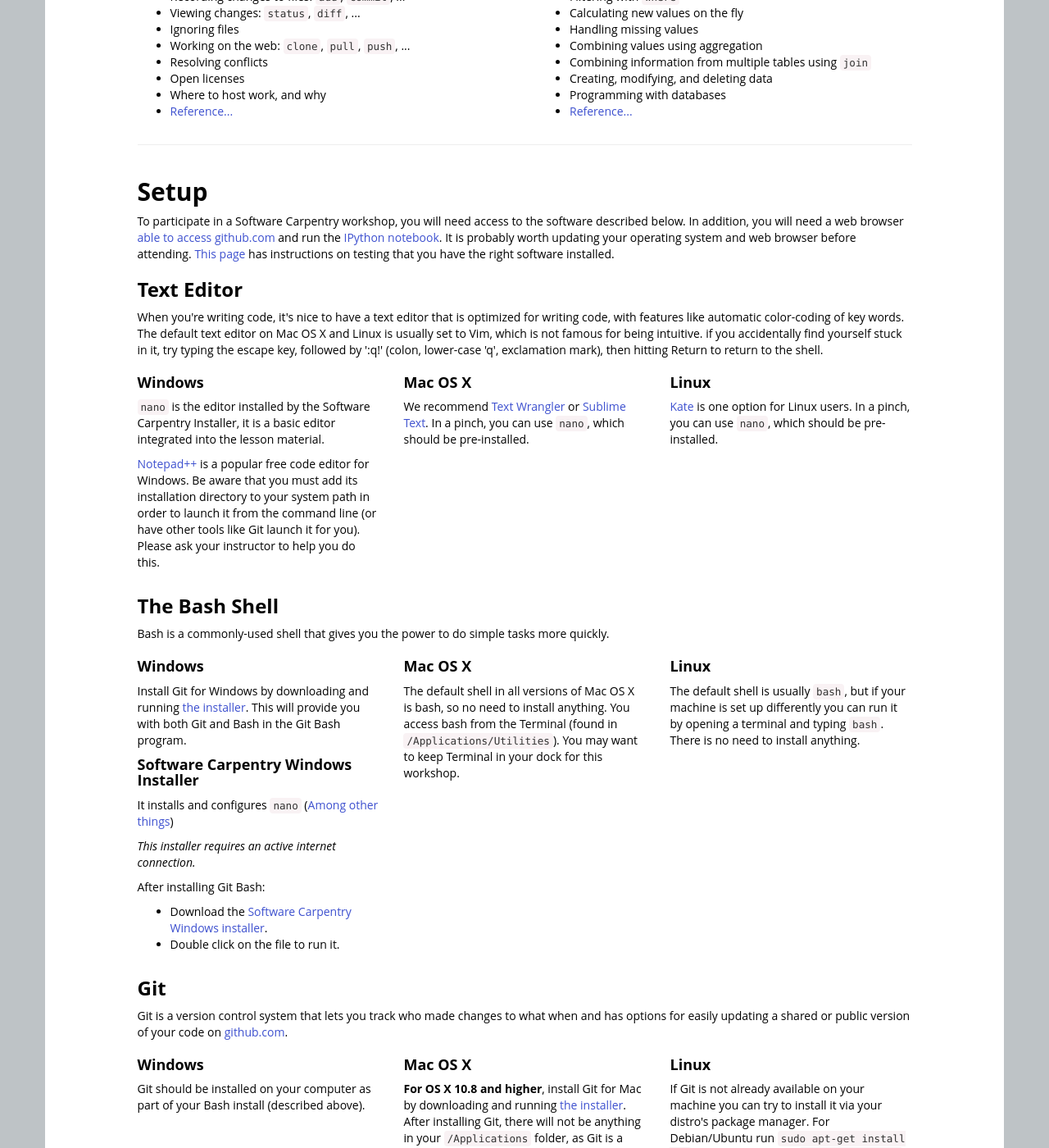
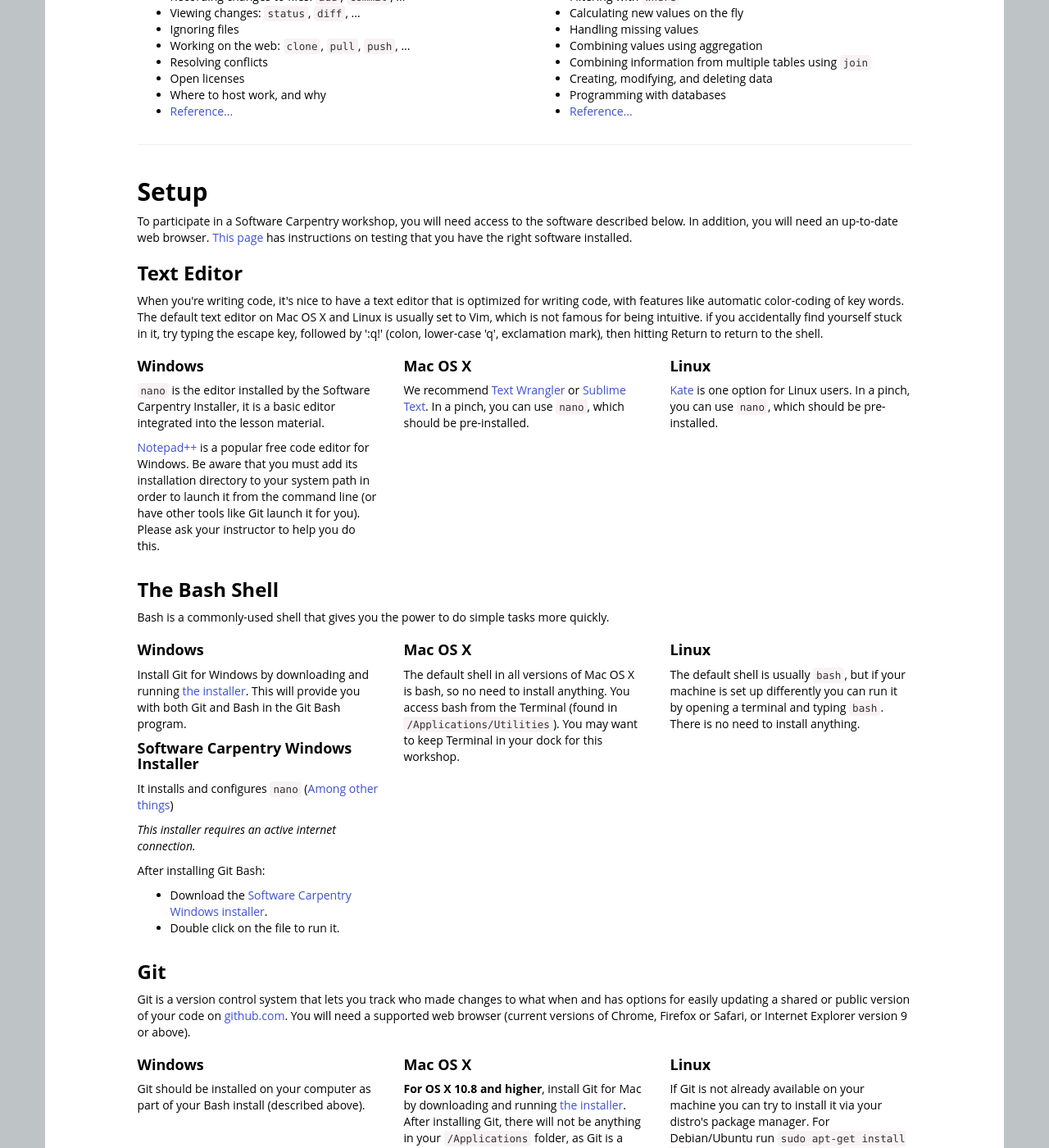
Before and after one commit to carpentries/workshop-template, a Jekyll site: the page built from index.html, in a window 1280 px wide and 1400 px high, scrolled down 1519 px. Shown: the whole window at 82% size. Built offline with Jekyll 4.4.1, drawn with Linux system fonts in a browser that asks for light colours; nearby versions of some CDN libraries; library files that are not in the unit come from our copies; some of the changed text lies outside the part shown.

Commit message:
Update web browser instructions.
This moves the requierments into the relevent
"section" (git and python), and lists the supported
versions. This way e.g. the Python requierment will
go away for an R workshop.

I've left a generic "you will need a web browser" at
the top of the insstallation instructions. People will
need some sort of browser to access an Etherpad and any
documentation.

Links to the requierments page are in comments (so that
these can easily be checked and updated in fututre).

```diff
--- a/index.html
+++ b/index.html
@@ -290,12 +290,7 @@
 <p>
   To participate in a Software Carpentry workshop, you will need
   access to the software described below. In addition, you will
-  need a web browser
-  <a href='https://help.github.com/articles/supported-browsers/'
-  >able to access github.com</a> and run the
-  <a href='http://ipython.org/ipython-doc/2/install/install.html#browser-compatibility'
-  >IPython notebook</a>. It is probably worth updating your operating
-  system and web browser before attending.
+  need an up-to-date web browser.
   <a href="setup/index.html">This page</a> has instructions on testing
   that you have the right software installed.
 </p>
@@ -402,14 +397,17 @@
   </div>
 <div> <!-- End of 'shell' section. -->
 
-<div id="git"> <!-- Start of 'Git' section. -->
+<div id='git'> <!-- Start of 'Git' section. GitHub browser compatability
+           is given at https://help.github.com/articles/supported-browsers/-->
   <h3>Git</h3>
 
   <p>
     Git is a version control system that lets you track who made changes
     to what when and has options for easily updating a shared or public
     version of your code
-    on <a href="https://github.com/">github.com</a>.
+    on <a href="https://github.com/">github.com</a>. You will need a
+    supported web browser (current versions of Chrome, Firefox or Safari,
+    or Internet Explorer version 9 or above).
   </p>
 
   <div class="row">
@@ -447,7 +445,10 @@
   </div>
 </div> <!-- End of 'Git' section. -->
 
-<div id="python"> <!-- Start of 'Python' section. -->
+<div id="python"> <!-- Start of 'Python' section. Remove the second paragrapph if
+           the workshop will teach Python using something other than
+           the IPython notebook.
+           Details at http://ipython.org/ipython-doc/2/install/install.html#browser-compatibility -->
   <h3>Python</h3>
 
   <p>
@@ -462,6 +463,13 @@
       <strong>please make sure you install Python version 2.x and not version 3.x</strong>
       (e.g., 2.7 is fine but not 3.4).
       Python 3 introduced changes that will break some of the code we teach during the workshop.
+    </p>
+
+    <p>
+      We will teach Python using the IPython notebook, a programming environment
+      that runs in a web browser. For this to work you will need a reasonably
+      up-to-date browser. The Chrome (version 13 and above), Safari (version 5
+      and above) and Firefox (version 6 and above) browsers are supported.
     </p>
 
   <div class="row">
```
